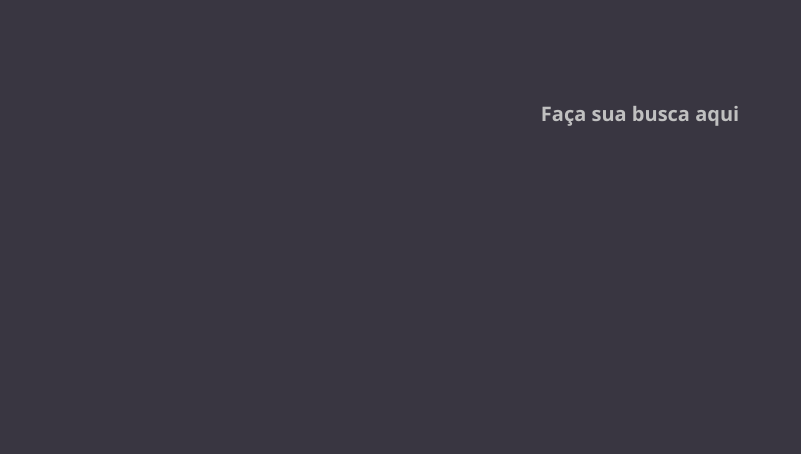
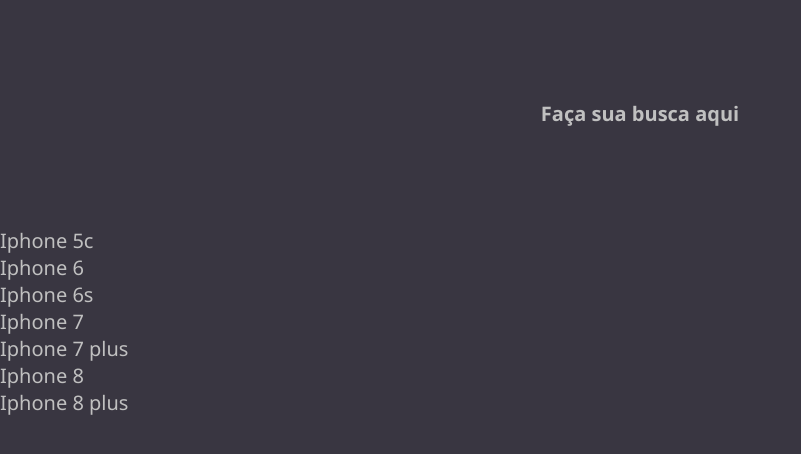
Before and after one commit to lucasclemerson/busca-javascript-dinamica, a plain HTML site: page index.html in a window 1280 px wide. Shown: the whole page, without its empty margins (0-801 px from the left). Drawn offline with Linux system fonts and the light colour scheme.

Commit message:
Criação da lista de celulares

```diff
--- a/index.html
+++ b/index.html
@@ -12,6 +12,22 @@
         </div>
     </header>
 
+    <main>
+        <div>
+            <ul>
+                <li>Iphone 5c</li>
+                <li>Iphone 6</li>
+                <li>Iphone 6s</li>
+                <li>Iphone 7</li>
+                <li>Iphone 7 plus</li>
+                <li>Iphone 8</li>
+                <li>Iphone 8 plus</li>
+            </ul>
+
+        </div>
+    </main>
+
+
 
 
 </body>
```
